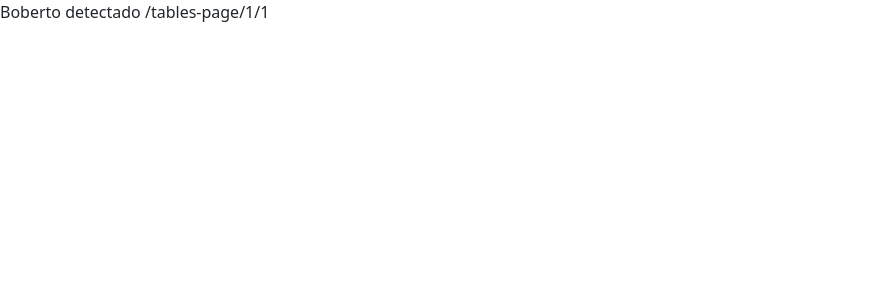
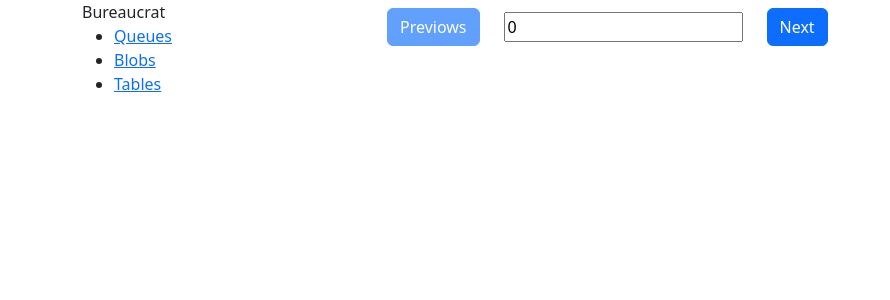
Before and after one commit to LostSavannah/bureaucrat, a React (Vite) app in the folder frontend/: page /tables-page/1/1 in a window 1280 px wide. Shown: the top 300 px of the page, without its empty margins (0-890 px from the left). Built offline with nearby package versions, Linux system fonts and the light colour scheme; no server answers; the HTML template or start-up script is replaced by a standard one.

Commit message:
Adding table queries

```diff
--- a/frontend/src/App.tsx
+++ b/frontend/src/App.tsx
@@ -6,6 +6,7 @@ import BlobsPage from "./shared/pages/BlobsPage";
 import TablesPage from "./shared/pages/TablesPage";
 import ErrorPage from "./shared/pages/ErrorPage";
 import QueueDetailPage from "./shared/pages/QueueDetailPage";
+import TableDetailPage from "./shared/pages/TableDetailPage";
 
 const router = createBrowserRouter([
   {
@@ -32,6 +33,10 @@ const router = createBrowserRouter([
       {
         path: "/tables-page/:database",
         element: <TablesPage></TablesPage>
+      },
+      {
+        path: "/tables-page/:database/:table",
+        element: <TableDetailPage></TableDetailPage>
       }
     ]
   }
--- /dev/null
+++ b/frontend/src/shared/components/paginator/Paginator.tsx
@@ -0,0 +1,47 @@
+import { useEffect } from "react";
+import usePaginator from "./usePaginator"
+
+export interface PaginatorProps{
+    initialPageSize:number,
+    initialPageNumber:number,
+    onPageNumberChanged: (pageNumber:number) => void,
+    onPageSizeChanged: (pageNumber:number) => void
+};
+
+export default function Paginator({onPageNumberChanged, onPageSizeChanged}:PaginatorProps) {
+    const {
+        currentPage,
+        setCurrentPage,
+        next,
+        previows,
+        pageSize
+    } = usePaginator(10, 0);
+
+    useEffect(() => onPageNumberChanged(currentPage), [currentPage]);
+    useEffect(() => onPageSizeChanged(pageSize), [pageSize]);
+
+    function handleChange(event:React.ChangeEvent<HTMLInputElement>){
+        const value = parseInt(event.target.value);
+        if(value != undefined){
+            setCurrentPage(value);
+        }
+    }
+
+    return (
+        <>
+        <div className="container">
+            <div className="row align-items-center p-2">
+                <div className="col-auto">
+                <button className="btn btn-primary" disabled={currentPage == 0} onClick={previows}>Previows</button>
+                </div>
+                <div className="col-auto">
+                <input className="input" type="number" value={currentPage} onChange={handleChange}></input>
+                </div>
+                <div className="col-auto">
+                <button className="btn btn-primary" onClick={next}>Next</button>
+                </div>
+            </div>
+        </div>
+        </>
+    )
+}
--- /dev/null
+++ b/frontend/src/shared/components/paginator/usePaginator.ts
@@ -0,0 +1,27 @@
+import { useState } from "react";
+
+export default function usePaginator(initialPageSize:number, initialPageNumber:number){
+    const [currentPage, setCurrentPageState] = useState(initialPageNumber);
+    const [pageSize, setPageSize] = useState(initialPageSize);
+
+    function next(){
+        setCurrentPage(currentPage + 1);
+    }
+
+    function previows(){
+        setCurrentPage(currentPage - 1);
+    }
+
+    function setCurrentPage(value:number){
+        setCurrentPageState(value >= 0? value : 0);
+    }
+
+    return{
+        pageSize,
+        currentPage,
+        setPageSize,
+        setCurrentPage,
+        next,
+        previows
+    }
+}
--- /dev/null
+++ b/frontend/src/shared/components/tables/TableDetailComponent.tsx
@@ -0,0 +1,24 @@
+import {useParams} from 'react-router-dom';
+import useTableDetailComponent from './useTableDetailComponent';
+import GenericTableComponent from '../table/GenericTableComponent';
+import Paginator from '../paginator/Paginator';
+
+export default function TableDetailComponent() {
+    const {database, table} = useParams();
+    const {
+        result,
+        setPageNumber,
+        setPageSize
+    } = useTableDetailComponent(database!, table!);
+    return (
+        <>
+            <GenericTableComponent items={result}></GenericTableComponent>
+            <Paginator
+                initialPageNumber={0}
+                initialPageSize={10}
+                onPageNumberChanged={setPageNumber}
+                onPageSizeChanged={setPageSize}
+            ></Paginator>
+        </>
+    )
+}
--- a/frontend/src/shared/components/tables/TablesListComponent.tsx
+++ b/frontend/src/shared/components/tables/TablesListComponent.tsx
@@ -2,6 +2,7 @@ import {useParams} from 'react-router'
 import useTablesListComponent from './useTablesListComponent';
 import TableComponent from '../table/TableComponent';
 import GenericTableComponent from '../table/GenericTableComponent';
+import { Link } from 'react-router-dom';
 
 export default function TablesListComponent() {
     const {database} = useParams();
@@ -13,7 +14,8 @@ export default function TablesListComponent() {
         result,
         runQuery,
         setQuery,
-        query
+        query,
+        history
     } = useTablesListComponent({database:database!});
 
     function handleChangeDatabase(event:React.ChangeEvent<HTMLSelectElement>){
@@ -22,6 +24,17 @@ export default function TablesListComponent() {
 
     function handleChangeQuery(event:React.ChangeEvent<HTMLTextAreaElement>){
         setQuery(event.target.value);
+    }
+
+    function handleKeyDown(event:React.KeyboardEvent<HTMLTextAreaElement>){
+        if(event.ctrlKey && event.code === "Enter"){
+            runQuery();
+        }
+    }
+
+    function executeQuery(query:string){
+        setQuery(query);
+        runQuery();
     }
 
     return (
@@ -37,13 +50,20 @@ export default function TablesListComponent() {
             </div>
             <h4>Query</h4>
             <div className="form-group">
-                <textarea onChange={handleChangeQuery} value={query} className='form-control'></textarea>
+                <textarea onKeyDown={handleKeyDown} onChange={handleChangeQuery} value={query} className='form-control'></textarea>
             </div>
-            <button onClick={runQuery} className='btn btn-primary'>Execute</button>
+            <button onClick={runQuery} className='btn btn-danger'>Execute (ctrl+Enter)</button>
+            <TableComponent
+                columns={{
+                    "History": (item) => <a href='#' onClick={() => executeQuery(item)}>{item}</a>
+                }}
+                items={history}
+                keySelector={t => history.indexOf(t).toString()}
+            ></TableComponent>
             <GenericTableComponent items={result}></GenericTableComponent>
             <TableComponent
                 columns={{
-                    "Table name": (item) => <>{item}</>
+                    "Tables": (item) => <><Link to={item}>{item}</Link></>
                 }}
                 items={tables}
                 keySelector={t => t}
--- /dev/null
+++ b/frontend/src/shared/components/tables/useTableDetailComponent.tsx
@@ -0,0 +1,23 @@
+import { useEffect, useState } from "react";
+import { BureaucratTablesService, QueryResult } from "../../services/BureaucratTablesService";
+
+
+export default function useTableDetailComponent(initialDatabase:string, initialTable:string){
+    const [database, setDatabase] = useState<string>(initialDatabase);
+    const [table, setTable] = useState<string>(initialTable);
+    const [pageNumber, setPageNumber] = useState(0);
+    const [pageSize, setPageSize] = useState(10);
+    const [result, setResult] = useState<QueryResult>([]);
+
+    useEffect(() => {
+        new BureaucratTablesService()
+            .getRows(database, table, pageNumber, pageSize)
+            .then(result => {
+                setResult(result.result);
+            });
+    }, [database, table, pageNumber, pageSize]);
+
+    return {
+        setDatabase, setTable, setPageNumber, setPageSize, result
+    }
+}
--- a/frontend/src/shared/components/tables/useTablesListComponent.ts
+++ b/frontend/src/shared/components/tables/useTablesListComponent.ts
@@ -12,34 +12,43 @@ export default function useTablesListComponent({database}:UseTablesListComponent
     const [index, setIndex] = useState(0);
     const [query, setQuery] = useState("");
     const [result, setResult] = useState<QueryResult>([]);
+    const [history, setHistory] = useState<string[]>([]);
+
+    function saveHistory(){
+        let localHistory = [query, ...history.filter(i => i != query)];
+        while(localHistory.length > 10){
+            history.pop();
+        }
+        setHistory(localHistory);
+    }
 
     function runQuery(){
+        saveHistory();
         setIndex(index+1);
+    }
+
+    async function loadDatabasesAndTables(){
+        const service:BureaucratTablesService = new BureaucratTablesService();
+        setTables((await service.getTables(currentDatabase)).result);
+        setDatabases((await service.getDatabases()).result);
     }
 
     useEffect(() => {
         new BureaucratTablesService()
             .executeQuery(currentDatabase, query)
             .then(result => {
-                setResult(result.result);
+                if(result.result != null){
+                    setResult(result.result);
+                    loadDatabasesAndTables();
+                }else{
+                    alert("SQL Error!");
+                }
             });
     }, [index]);
 
     useEffect(() => {
-        const service:BureaucratTablesService = new BureaucratTablesService();
-        service.getTables(currentDatabase)
-            .then(result => {
-                console.log(result.result);
-                setTables(result.result);
-                service.getDatabases()
-                    .then(result => {
-                        console.log(result.result);
-                        setDatabases(result.result);
-                    });
-            });
+        loadDatabasesAndTables();
     }, [currentDatabase]);
-
-
 
     return {
         setCurrentDatabase,
@@ -49,6 +58,7 @@ export default function useTablesListComponent({database}:UseTablesListComponent
         result,
         setQuery,
         query,
-        runQuery
+        runQuery,
+        history
     };
 }
--- /dev/null
+++ b/frontend/src/shared/pages/TableDetailPage.tsx
@@ -0,0 +1,5 @@
+import TableDetailComponent from "../components/tables/TableDetailComponent";
+
+export default function TableDetailPage(){
+    return <TableDetailComponent></TableDetailComponent>
+}
```
